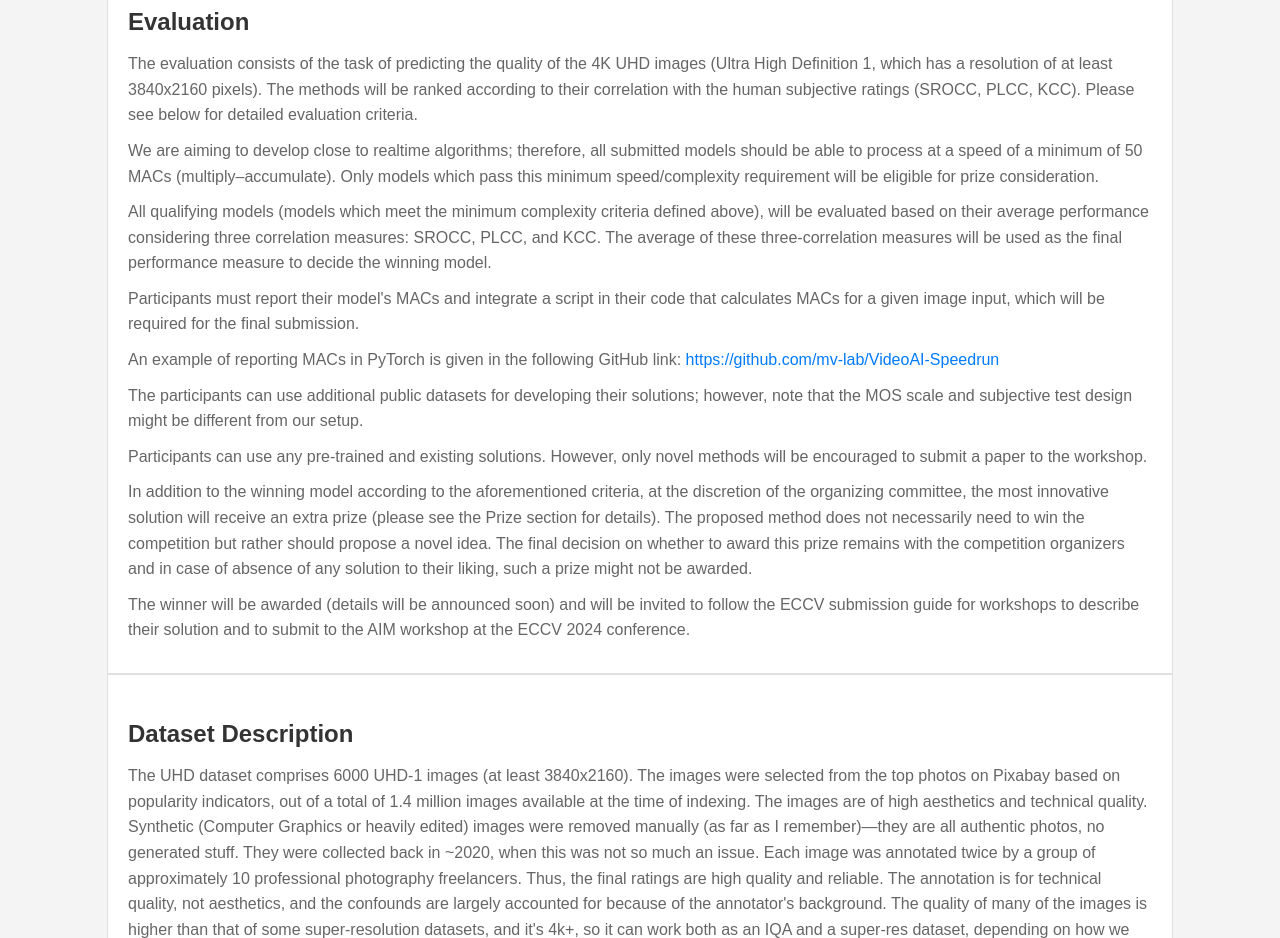
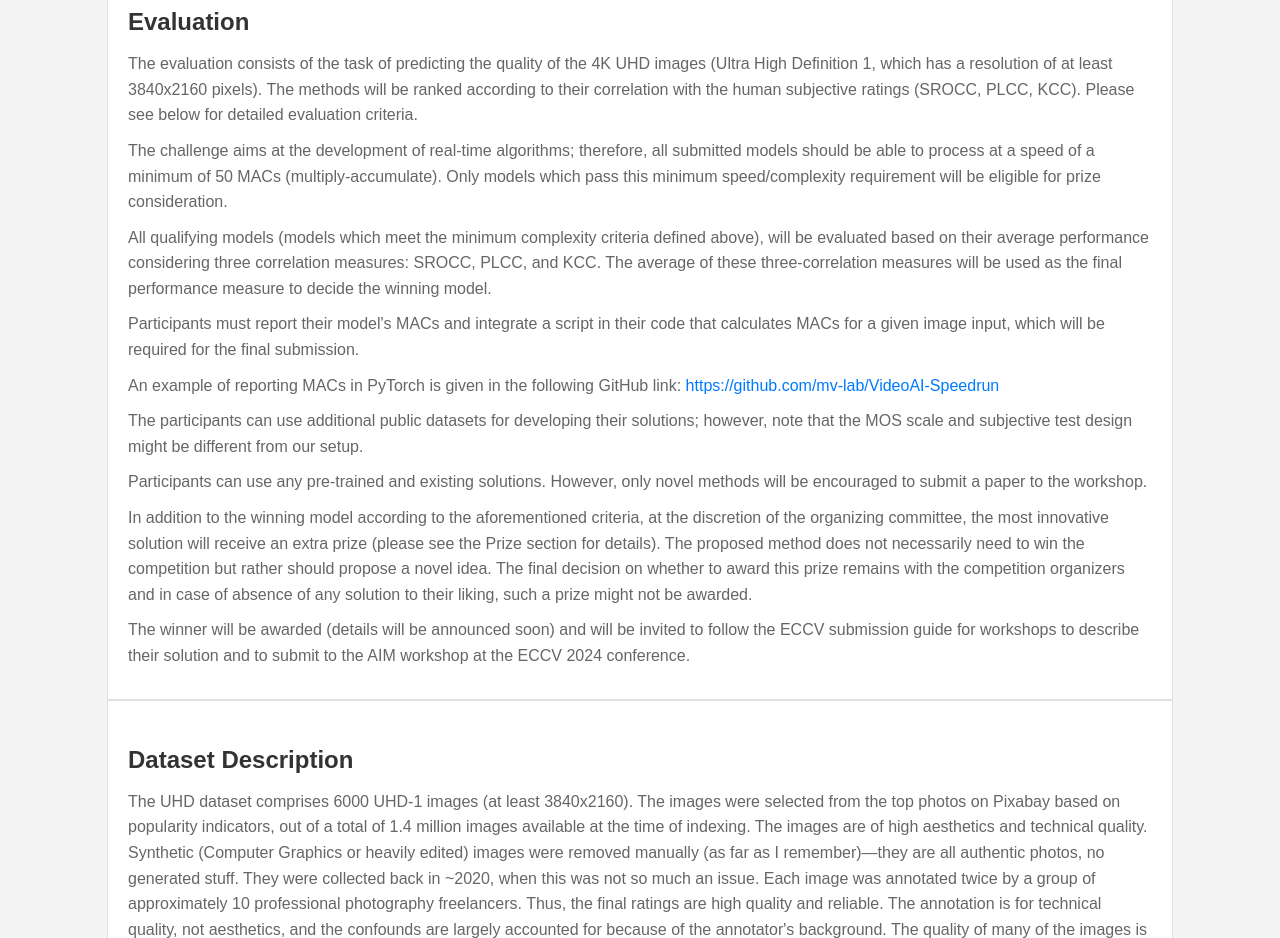
Before and after one commit to UHD-IQA/UHD-IQA.github.io, a plain HTML site: page index.html in a window 1280 px wide. Shown: the part 1664-2602 px from the top of the page. Drawn offline with Linux system fonts and the light colour scheme.

Commit message:
Update index.html

```diff
--- a/index.html
+++ b/index.html
@@ -62,7 +62,7 @@
     <section class="container">
         <h2>Evaluation</h2>
         <p>The evaluation consists of the task of predicting the quality of the 4K UHD images (Ultra High Definition 1, which has a resolution of at least 3840x2160 pixels). The methods will be ranked according to their correlation with the human subjective ratings (SROCC, PLCC, KCC). Please see below for detailed evaluation criteria.</p>
-        <p>We are aiming to develop close to realtime algorithms; therefore, all submitted models should be able to process at a speed of a minimum of 50 MACs (multiply–accumulate). Only models which pass this minimum speed/complexity requirement will be eligible for prize consideration.</p>
+        <p>The challenge aims at the development of real-time algorithms; therefore, all submitted models should be able to process at a speed of a minimum of 50 MACs (multiply-accumulate). Only models which pass this minimum speed/complexity requirement will be eligible for prize consideration.</p>
         <p>All qualifying models (models which meet the minimum complexity criteria defined above), will be evaluated based on their average performance considering three correlation measures: SROCC, PLCC, and KCC. The average of these three-correlation measures will be used as the final performance measure to decide the winning model.</p>
         <p>Participants must report their model's MACs and integrate a script in their code that calculates MACs for a given image input, which will be required for the final submission.</p>
         <p>An example of reporting MACs in PyTorch is given in the following GitHub link: <a href="https://github.com/mv-lab/VideoAI-Speedrun">https://github.com/mv-lab/VideoAI-Speedrun</a></p>
```
